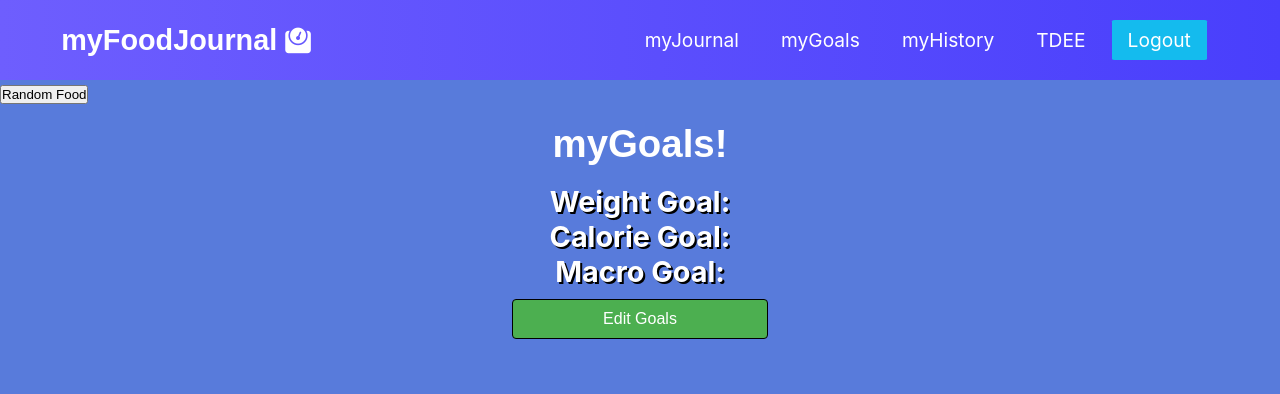
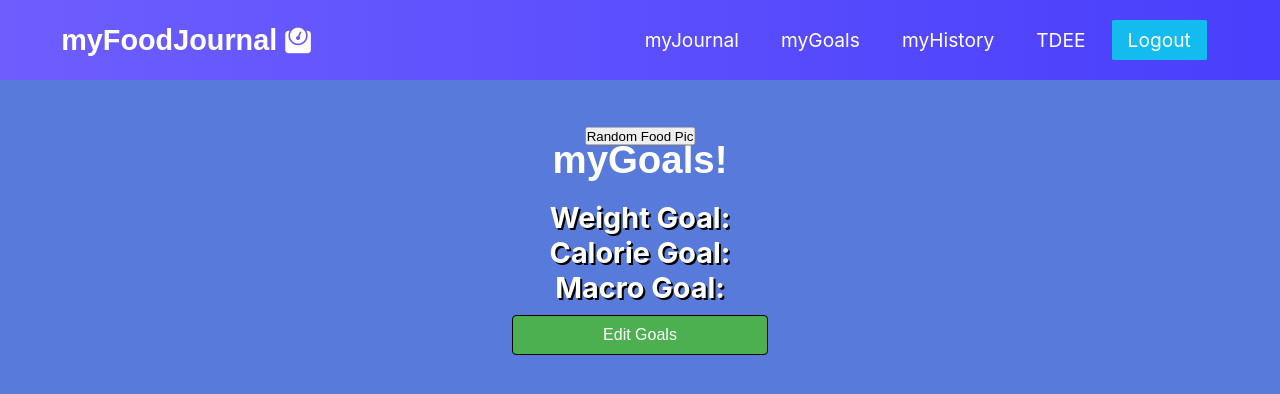
Before and after one commit to emrichmp/myFoodJournal-Frontend, a React (Create React App) app: page /#/myGoals in a window 1280 px wide. Shown: the top 394 px of the page. Built offline with nearby package versions, Linux system fonts and the light colour scheme; no server answers; a web font is replaced by a local one.

Commit message:
random food button shit

```diff
--- a/src/App.css
+++ b/src/App.css
@@ -256,3 +256,12 @@ select {
 .add-food {
   text-align: center;
 }
+
+.button {
+  margin: 0;
+  position: absolute;
+  top: 17%;
+  left: 50%;
+  -ms-transform: translate(-50%, -50%);
+  transform: translate(-50%, -50%);
+}
--- a/src/App.js
+++ b/src/App.js
@@ -29,8 +29,8 @@ class App extends React.Component {
             <div className="App">
               <HashRouter>
                 <Navbar />
-                <button onClick={(event) => this.handleOnClick(event)}>Random Food</button>
-                  {food}
+                <button className="button" onClick={(event) => this.handleOnClick(event)}>Random Food Pic</button>
+                  <p className="disclaimer">{food} </p>
                 <div className="content">
                   <Route exact path="/tdee" component={Tdee}/>
                   <Route exact path="/" component={Mydiary}/>
--- a/src/index.js
+++ b/src/index.js
@@ -36,7 +36,7 @@ function reducer(state = initialState, action) {
       case 'ADD_IMAGE':
           return{
               ...state,
-              food: `paste this link to see some food: ${JSON.stringify(action.foodpic)}`
+              food: `copy & paste this link to see some food: ${JSON.stringify(action.foodpic)}`
           }
     default:
       return state;
```
